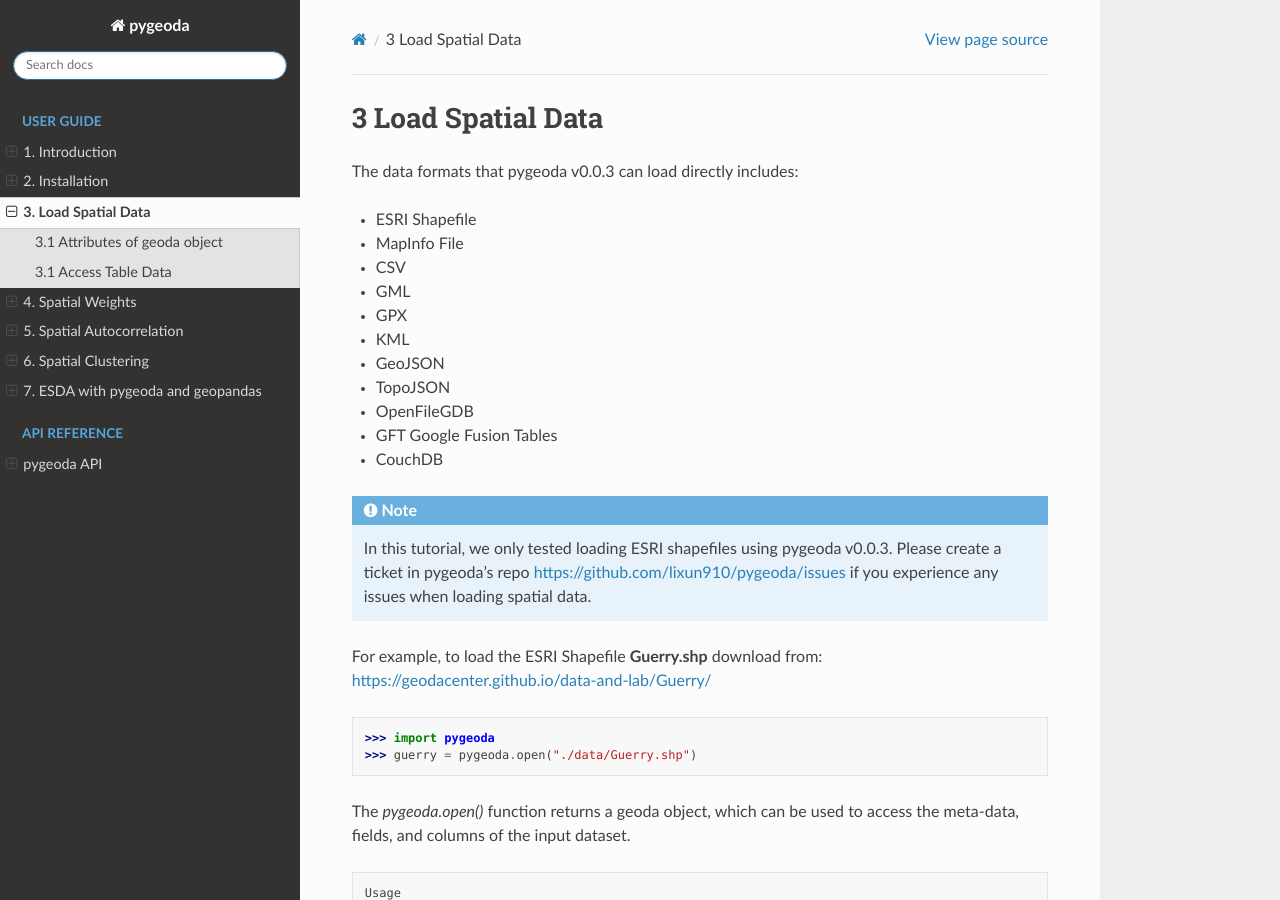
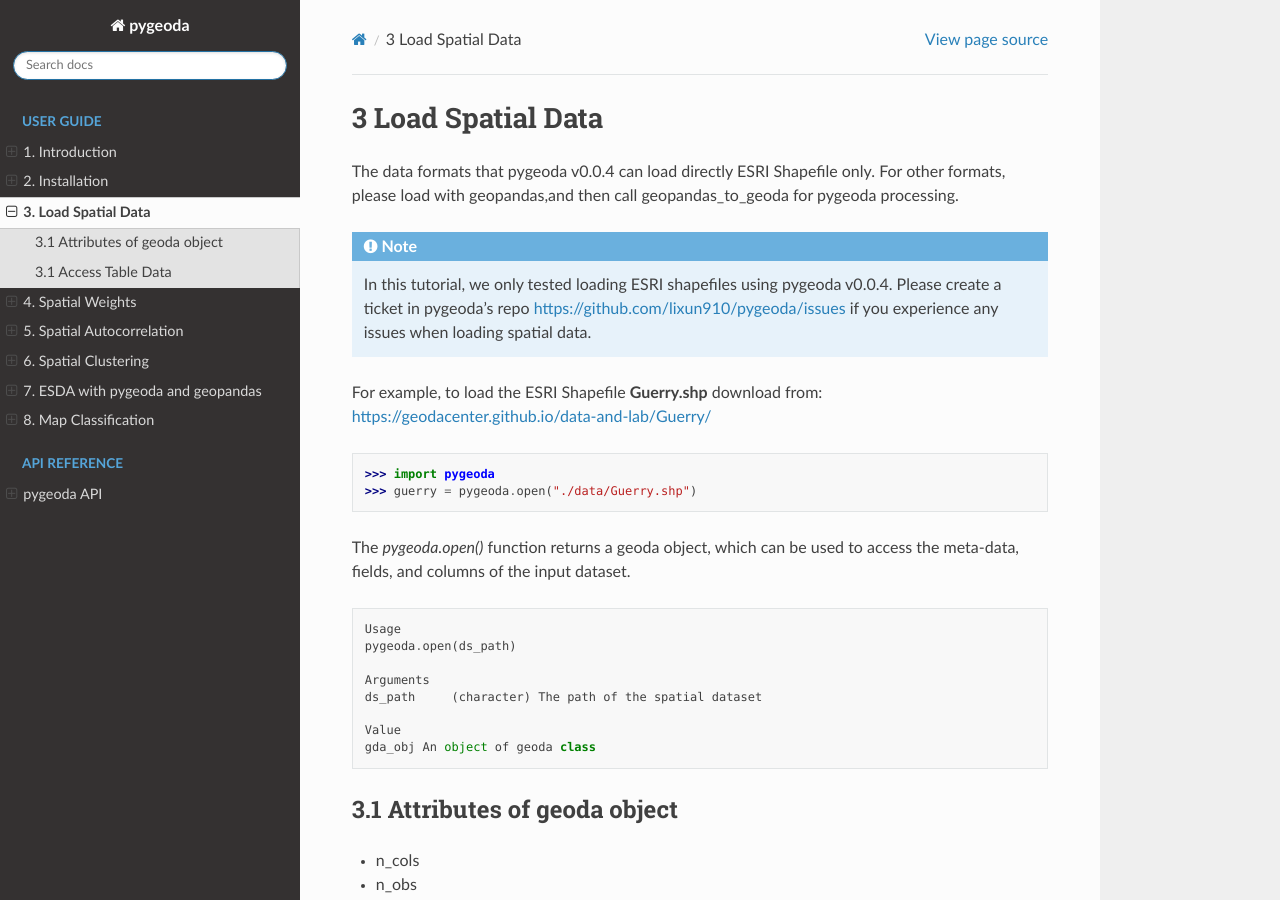
Before and after one commit to GeoDaCenter/pygeoda, a Sphinx documentation site: the page built from docsrc/source/load_data.rst, in a window 1280 px wide and 900 px high. Built offline with Sphinx 7.4.7 and the Read the Docs theme 2.0.0, drawn with Linux system fonts in a browser that asks for light colours; some of the changed text lies outside the part shown.

Commit message:
doc complement

```diff
--- a/docsrc/source/conf.py
+++ b/docsrc/source/conf.py
@@ -18,7 +18,7 @@
 # -- Project information -----------------------------------------------------
 
 project = 'pygeoda'
-copyright = '2019, Xun Li; Luc Anselin'
+copyright = '2019, Xun Li; Luc Anselin. Developers: Xun Li; Hang Zhang; Yeqing Han.'
 author = 'Xun Li; Luc Anselin'
 
 # The full version, including alpha/beta/rc tags
--- a/docsrc/source/load_data.rst
+++ b/docsrc/source/load_data.rst
@@ -5,23 +5,11 @@
 3 Load Spatial Data
 ===================
 
-The data formats that pygeoda v0.0.3 can load directly includes:
-
-* ESRI Shapefile
-* MapInfo File
-* CSV
-* GML
-* GPX
-* KML
-* GeoJSON
-* TopoJSON
-* OpenFileGDB
-* GFT Google Fusion Tables
-* CouchDB
+The data formats that pygeoda v0.0.4 can load directly ESRI Shapefile only. For other formats, please load with geopandas,and then call geopandas_to_geoda for pygeoda processing.
 
 .. note::
     In this tutorial, we only tested loading ESRI shapefiles
-    using pygeoda v0.0.3. Please create a ticket in pygeoda's
+    using pygeoda v0.0.4. Please create a ticket in pygeoda's
     repo https://github.com/lixun910/pygeoda/issues if you
     experience any issues when loading spatial data.
 
--- a/docsrc/source/spatial_clustering.rst
+++ b/docsrc/source/spatial_clustering.rst
@@ -11,7 +11,7 @@
 Spatially constrained clustering is needed when clusters are
 required to be spatially contiguous.
 
-In pygeoda v0.0.3, there are three different approaches
+In pygeoda v0.0.4, there are three different approaches
 explicitly incorporate the contiguity constraint in the
 optimization process: SKATER, Redcap and Max-p.
 More more details, please read the lab note that
```
Also changed, not shown: docsrc/source/index.rst (+37 -4 lines), docsrc/source/intro.rst (+4 -4 lines), docsrc/source/map_classification.rst (added, +77 -0 lines), docsrc/source/spatial_auto.rst (+78 -1 lines).
